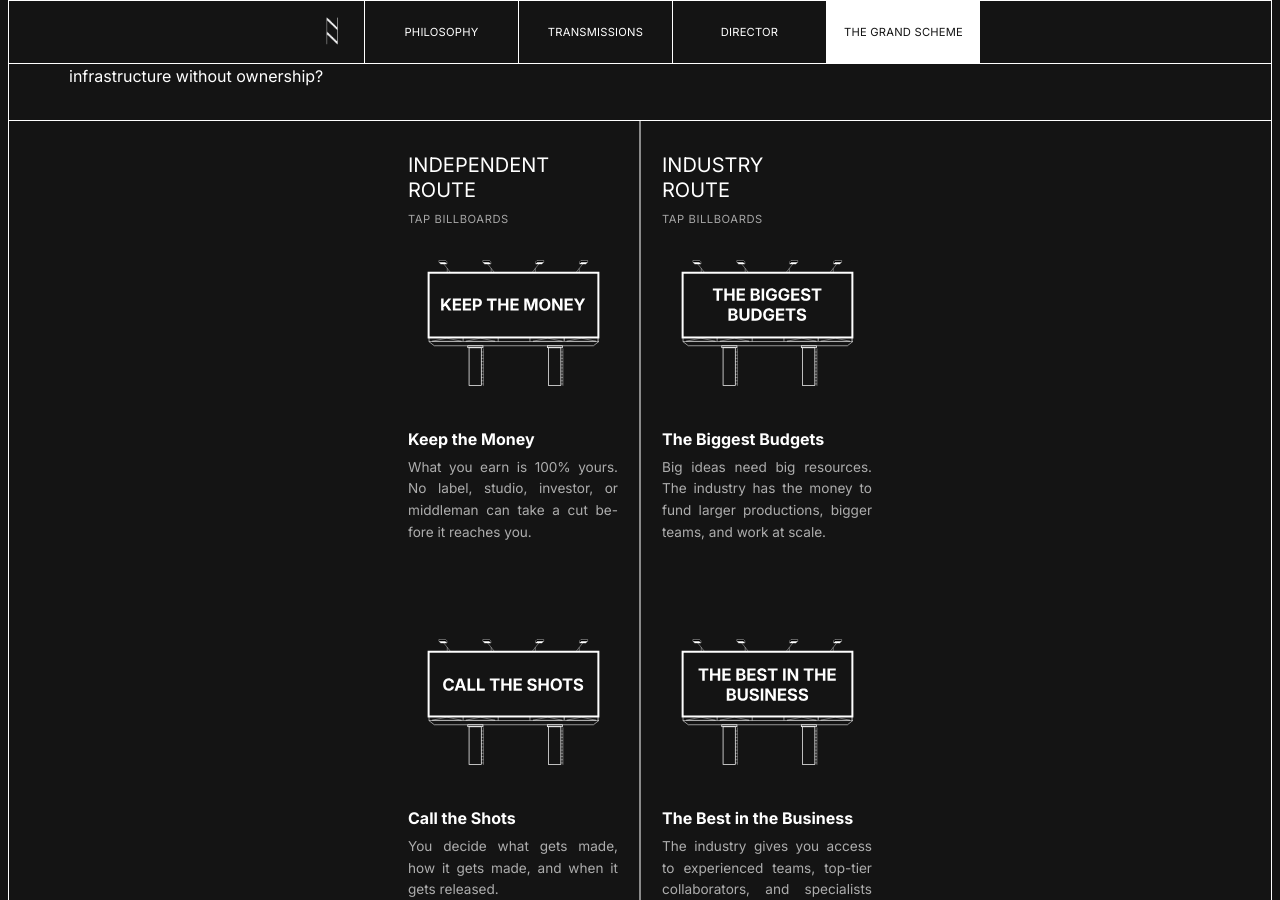
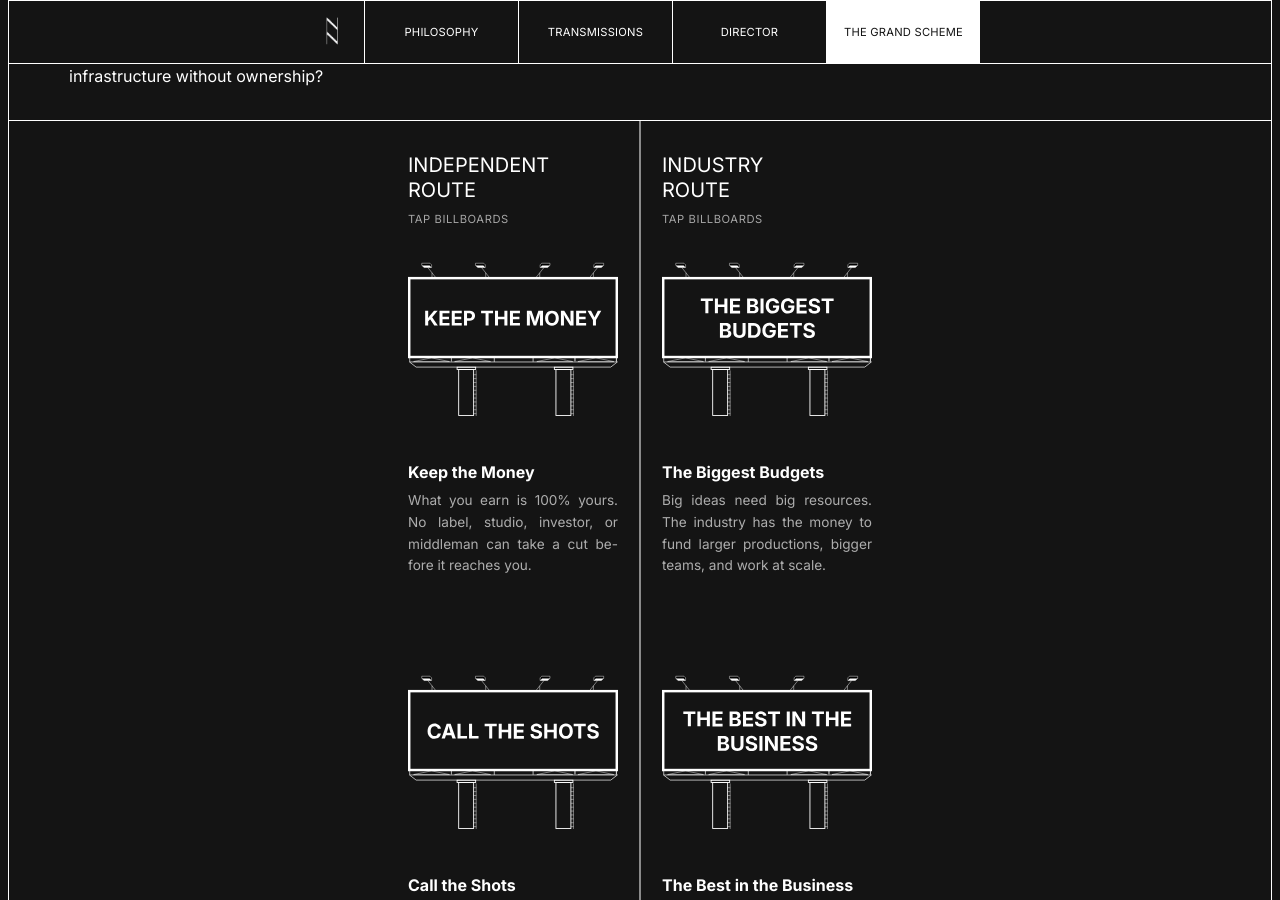
Before and after one commit to laindoe/ten-grand, a Jekyll site: the page built from index.html, in a window 1280 px wide and 900 px high, scrolled down 1055 px. Built offline with Jekyll 4.4.1, drawn with Linux system fonts in a browser that asks for light colours.

Commit message:
Make the billboards flush with their column's text (#196)
The billboard looked inset from the copy because of dead space inside
the artwork, not the frame's width: billboard-frame.svg's viewBox left
11.54% empty on the left and 11.09% on the right of the drawing, so
the sign's rails could never reach the column's measure however wide
the element was.

Cropping that viewBox horizontally to the drawing's own edges (x
141.22..1088.08) makes the graphic's box edges the sign's outer rails,
so the frame at width: 100% lands exactly on the measure the title and
copy use. The +12px bleed and its -6px margins go with it -- they were
compensating for the same gap from the outside.

The crop is horizontal only. Cropping vertically as well was 22%
bigger for almost no added height, but it puts the lamp housings and
the ladder feet hard against the box edges, which reads as clipped.
Leaving the artist's vertical composition alone costs ~30px per
billboard and keeps the art off the edges.

Net effect: the drawing renders 22% larger (210px wide against 172px)
and the sign face box moves with it, so the slogan and graffiti scale
too. Only left/right needed recomputing against the new width --
top/bottom are fractions of an unchanged height.

Verified at 320/360/375/393/430/480/600/768/1024/1280/1600: graphic
edges identical to both the title's and the body's at every width,
sign-face aspect still 2.742 against the artwork's 2.748 so nothing
letterboxes, columns still aligned, no new overflow, no console
errors.


Claude-Session: https://claude.ai/code/session_017ynTvtGuh3qPdfkvciNjhT

Co-authored-by: Claude <noreply@anthropic.com>

```diff
--- a/css/style.css
+++ b/css/style.css
@@ -426,14 +426,12 @@ a {
 .billboard__frame {
   appearance: none;
   display: block;
-  /* Bleeds slightly into the column's own side padding and the
-     gutter toward the center divider, so the graphic reads bigger
-     without widening the column (and its title/copy) to match.
-     width: 100% here would be over-constrained alongside two
-     non-auto margins (the browser would just ignore one side), so
-     the extra width is expressed directly instead. */
-  width: calc(100% + 12px);
-  margin: 0 -6px 28px;
+  /* Flush with the column's text. billboard-frame.svg's viewBox is
+     cropped to the drawing's left and right edges, so the graphic's
+     own box edges ARE the sign's outer rails -- 100% puts them on the
+     same measure the title and copy use. */
+  width: 100%;
+  margin: 0 0 28px;
   padding: 0;
   background: none;
   border: none;
@@ -462,11 +460,18 @@ a {
 /* Positioned to match the sign face drawn inside billboard-frame.svg
    (its x/y/width/height as fractions of the SVG's own viewBox), with
    a little extra inset beyond that rect so text clears its frame
-   line rather than sitting flush against it. */
+   line rather than sitting flush against it.
+
+   left/right are small because that viewBox is cropped horizontally
+   to the drawing: the panel nearly fills it side to side and what is
+   left is the panel's own 11-unit rail. top/bottom are untouched --
+   the crop is horizontal only, so the vertical fractions still hold.
+   In artwork units the face is x 167.66..1062.25, y 153.12..479.34;
+   recompute left/right against the new width if the crop changes. */
 .billboard__board {
   position: absolute;
-  left: 13.7%;
-  right: 13.2%;
+  left: 2.79%;
+  right: 2.73%;
   top: 18.4%;
   bottom: 42.4%;
   display: flex;
```
Also changed, not shown: assets/images/billboard-frame.svg.
